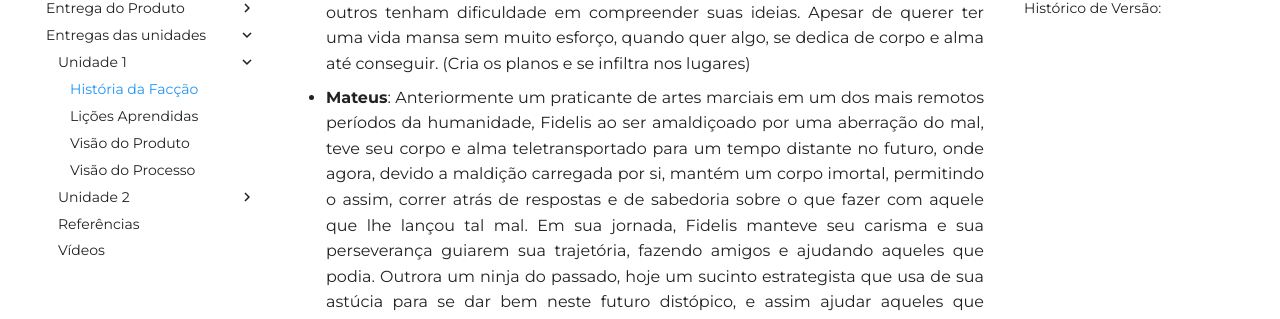
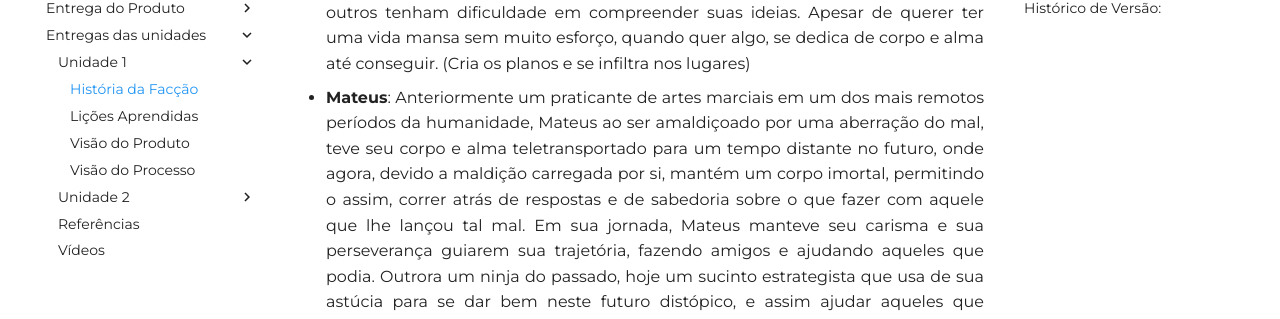
Before and after one commit to mdsreq-fga-unb/2023.2-NutriPlanner, an MkDocs documentation site: the page built from docs/docs_separados/historia.md, in a window 1280 px wide and 900 px high, scrolled down 881 px. Shown: the part 172-491 px from the top of the window. Built offline with MkDocs 1.6.1 and Material for MkDocs 9.7.7, drawn with Linux system fonts in a browser that asks for light colours; some web fonts are replaced; comment, search, counter and statistics services are not loaded; some of the changed text lies outside the part shown.

Commit message:
[Correção] Realizando pequenas correções

```diff
--- a/docs/docs_separados/historia.md
+++ b/docs/docs_separados/historia.md
@@ -16,7 +16,7 @@
 
 - **Lucas**: Lucas é um ladrão. Apesar de ser muito inteligente, prefere roubar dos outros do que conquistar as coisas por seu próprio mérito. “Para que trabalhar que eu já posso pegar pronto?” era seu lema de vida. Por não chamar muita atenção dos outros e ser um analista nato, sua especialidade era a furtividade, podendo entrar e sair de lugares sem ser notado e sem parecer com um possível suspeito, por aparentar ser inofensivo e ter uma personalidade agradável. Além disso, era a mente que ficava por trás dos planos, criando estratégias e planos para os objetivos. Era amigo da líder, e, portanto, convidá-lo para missões era algo natural. Por se gabar muito de sua inteligência, criou o hábito de misturar inglês com português, algo similar aos antigos “coaches”, acreditando que isso o tornaria mais intelectual aos olhos de outras pessoas. Infelizmente, isso só faz com que outros tenham dificuldade em compreender suas ideias. Apesar de querer ter uma vida mansa sem muito esforço, quando quer algo, se dedica de corpo e alma até conseguir. (Cria os planos e se infiltra nos lugares)
 
-- **Mateus**: Anteriormente um praticante de artes marciais em um dos mais remotos períodos da humanidade, Fidelis ao ser amaldiçoado por uma aberração do mal, teve seu corpo e alma teletransportado para um tempo distante no futuro, onde agora, devido a maldição carregada por si, mantém um corpo imortal, permitindo o assim, correr atrás de respostas e de sabedoria sobre o que fazer com aquele que lhe lançou tal mal. Em  sua jornada, Fidelis manteve seu carisma e sua perseverança guiarem sua trajetória, fazendo amigos e ajudando aqueles que podia. Outrora um ninja do passado, hoje um sucinto estrategista que usa de sua astúcia para se dar bem neste futuro distópico, e assim ajudar aqueles que passam pelo seu caminho. (Estrategista de mão cheia, além de ajudar quem precisa, e descer a porrada no resto)
+- **Mateus**: Anteriormente um praticante de artes marciais em um dos mais remotos períodos da humanidade, Mateus ao ser amaldiçoado por uma aberração do mal, teve seu corpo e alma teletransportado para um tempo distante no futuro, onde agora, devido a maldição carregada por si, mantém um corpo imortal, permitindo o assim, correr atrás de respostas e de sabedoria sobre o que fazer com aquele que lhe lançou tal mal. Em  sua jornada, Mateus manteve seu carisma e sua perseverança guiarem sua trajetória, fazendo amigos e ajudando aqueles que podia. Outrora um ninja do passado, hoje um sucinto estrategista que usa de sua astúcia para se dar bem neste futuro distópico, e assim ajudar aqueles que passam pelo seu caminho. (Estrategista de mão cheia, além de ajudar quem precisa, e descer a porrada no resto)
 
 - **Maria Alice**: Enquanto participava de um experimento na faculdade em troca de biscoitos, Maria Alice foi acidentalmente teletransportada para um futuro distante e assustador. Sem poder voltar para sua época, sem seus amigos e família, ela vagou pelo planeta desértico sobrevivendo com o que encontrava pelo caminho. Como forma de suprir a saudade que sentia a todo momento, se apegou a todas as pessoas que encontrou pelo caminho e buscava todas as formas possíveis de protegê-las. Com o tempo ela criou uma pequena comunidade para abrigar pessoas perdidas assim como ela em seu recomeço.
 
@@ -38,7 +38,7 @@ Ninguém ali sabia pilotar uma nave, logo não poderiam voltar. Ao perceberem a
 Como haviam estudado eles e estavam com seus trajes e vozes, havia ali uma chance mínima de isso dar certo. Mas ninguém sabe dizer com certeza se isso iria funcionar.
 O fato é: quando a nave aterrissou e as portas abriram, um novo e improvável grupo de “heróis” havia surgido, que ajudaria o Comando Estelar a proteger o universo… para não serem entregues à polícia.
 
-Lucas ficaria na parte de inteligência e em missões furtivas, juntamente com Leandro. Millena, com sua experiência em invasão de sistemas, poderia ajudar na quebra de criptografia de arquivos protegidos e invasão de sistemas do grupo Apache. Fidelis, sendo um estrategista, ajudaria com a organização e manutenção de toda a operação. Mateus e Arthur ajudariam em caso de conflito, dando suporte na linha de frente. Maria Alice, por sua vez, ajudaria em situações de diplomacia.
+Lucas ficaria na parte de inteligência e em missões furtivas, juntamente com Leandro. Millena, com sua experiência em invasão de sistemas, poderia ajudar na quebra de criptografia de arquivos protegidos e invasão de sistemas do grupo Apache. Mateus, sendo um estrategista, ajudaria com a organização e manutenção de toda a operação. Mateus e Arthur ajudariam em caso de conflito, dando suporte na linha de frente. Maria Alice, por sua vez, ajudaria em situações de diplomacia.
 
 ##  Histórico de Versão:
 
```
